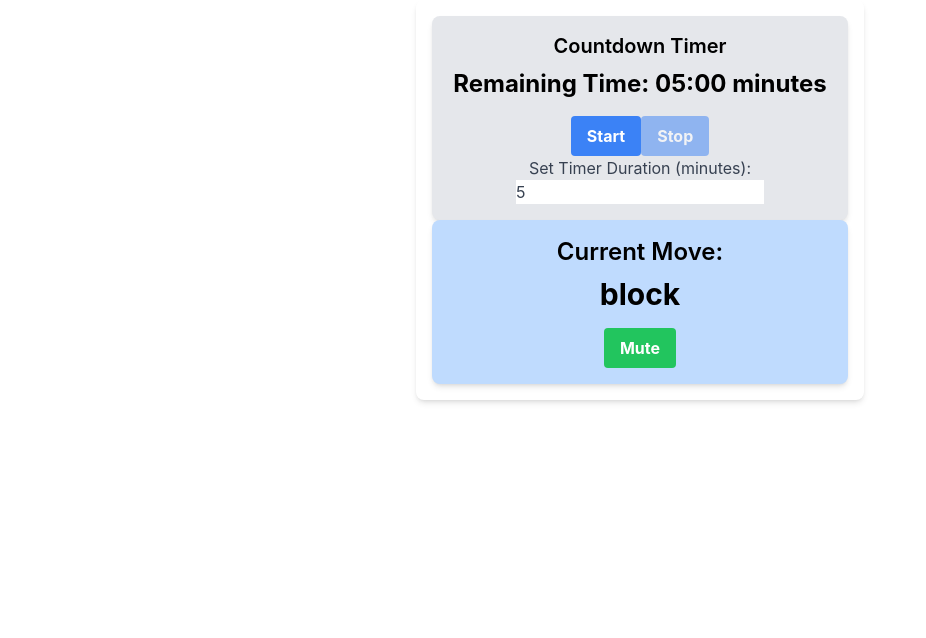
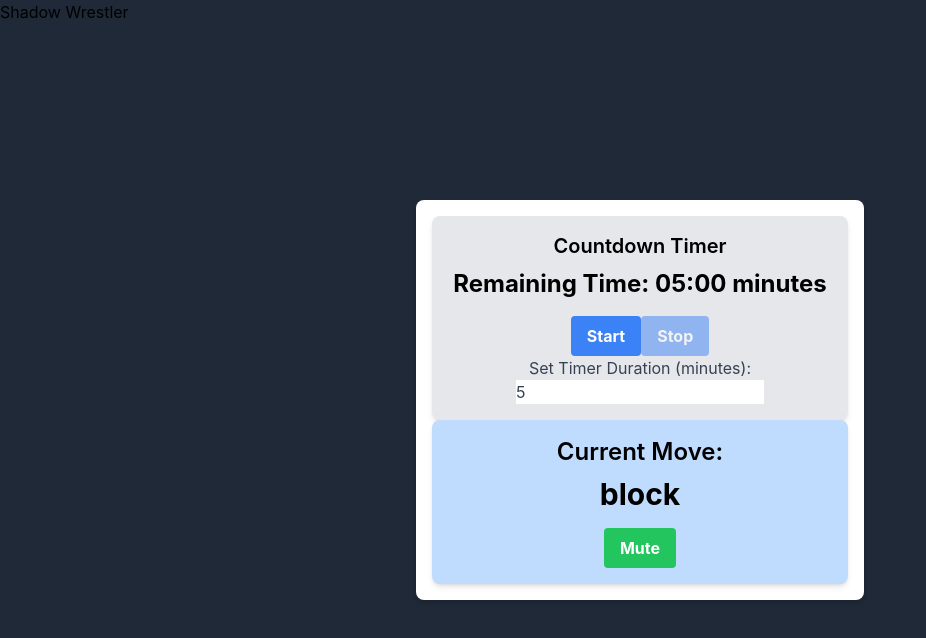
Before and after one commit to JDelott/jdelott.github.io, a React (Create React App) app: page / in a window 1280 px wide. Shown: the top 638 px of the page, without its empty margins (0-926 px from the left). Built offline with nearby package versions, Linux system fonts and the light colour scheme.

Commit message:
added styling

```diff
--- a/src/App.js
+++ b/src/App.js
@@ -10,9 +10,10 @@ function App() {
   const speechSupported = isSpeechSynthesisSupported();
 
   return (
-    <div className="h-screen flex flex-col justify-center items-center pt-20"> {/* Add pt-20 for top padding */}
+    <div className="h-screen flex flex-col justify-center items-center pt-20">
+      <header className="text-4xl font-bold mb-8 text-gray-800">Shadow Wrestler</header>
       <div className="container mx-auto">
-        <div className="center"> {/* Use .center to apply the center class */}
+        <div className="center">
           <Timer />
           {speechSupported ? (
             <div>
--- a/src/custom-tailwind.css
+++ b/src/custom-tailwind.css
@@ -1,11 +1,22 @@
 /* custom-tailwind.css */
 
+.header {
+  @apply text-4xl font-bold mb-8 text-white text-center; /* Change text color to white */
+}
+
+body {
+  @apply bg-gray-800;
+}
 
 /* custom-tailwind.css */
 .container {
   @apply mx-auto p-4 max-w-md rounded-lg shadow-md;
+  background-color: white; /* Add a background color for the container (optional) */
+  position: absolute;
+  top: 50%;
+  left: 50%;
+  transform: translate(-50%, -50%);
 }
-
 
 .timer-container {
   @apply bg-gray-200 p-4 rounded-lg shadow-md text-center;
```
